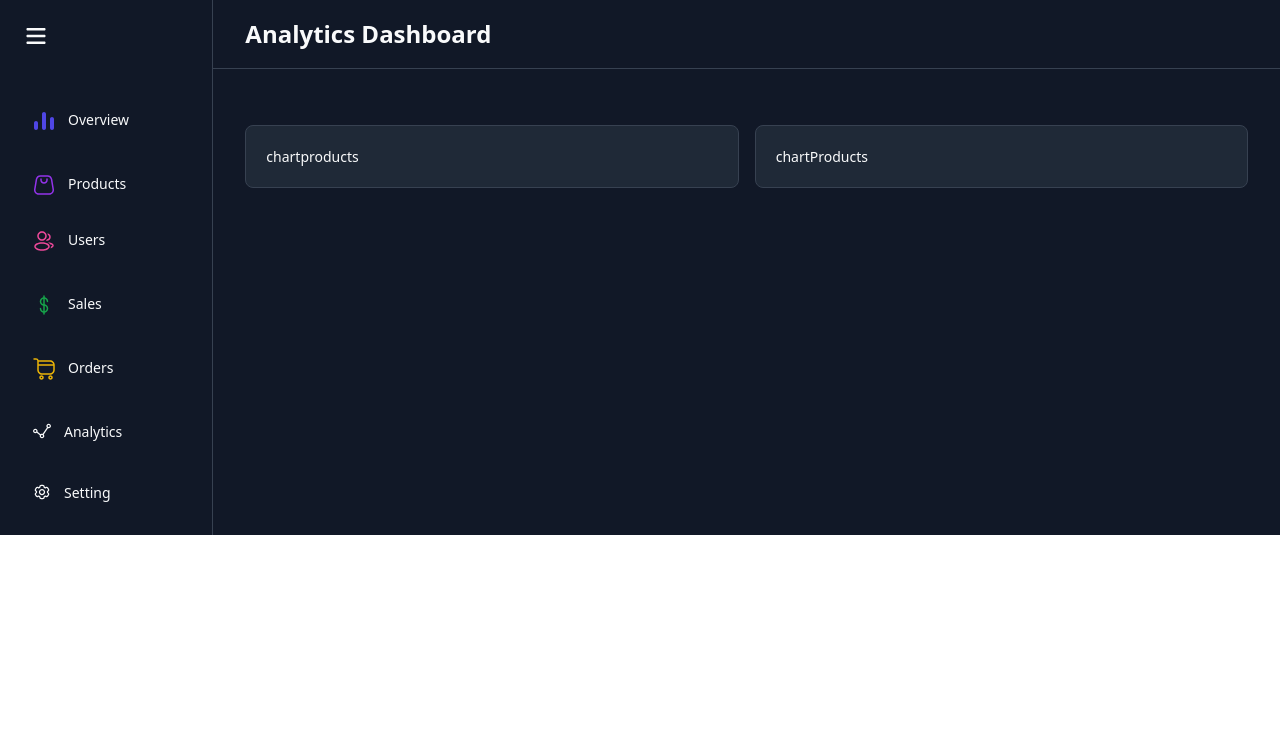
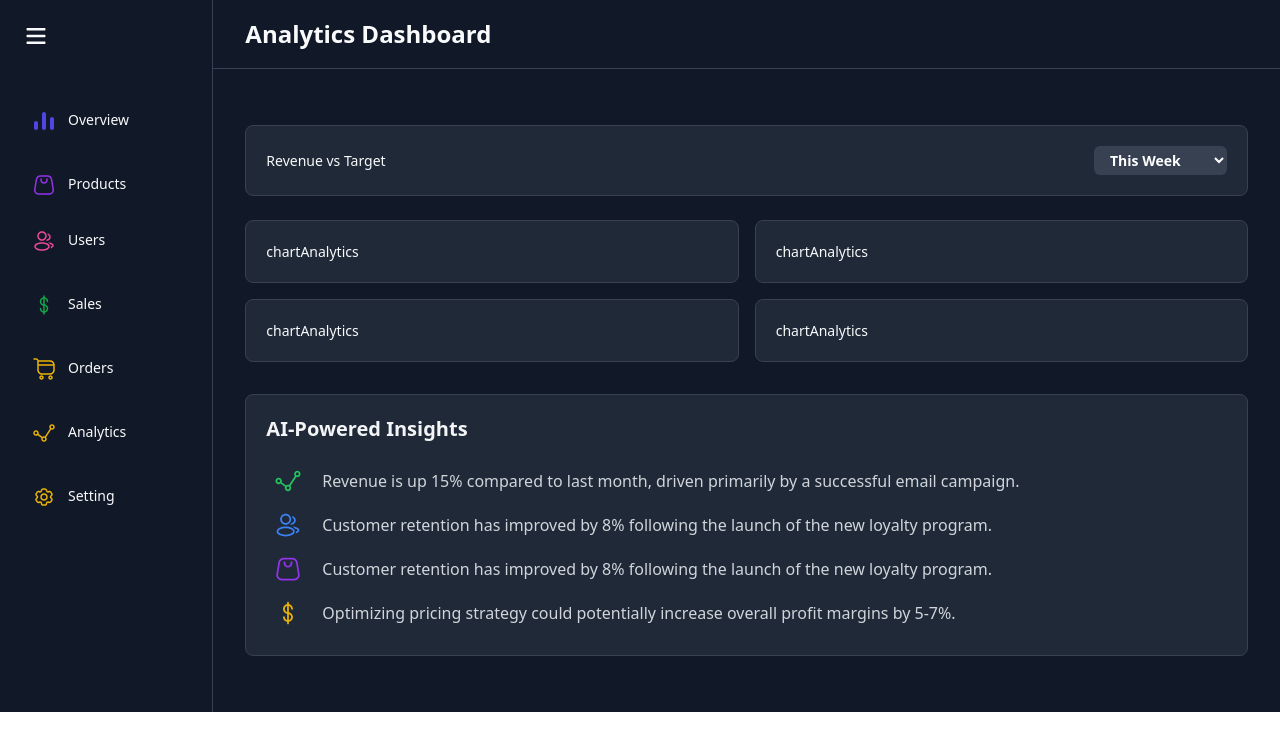
Before and after one commit to Code-Coterie-Team/react-admin-project, a React (Vite) app: page /analytics in a window 1280 px wide. Shown: the top 750 px of the page. Built offline with nearby package versions, Linux system fonts and the light colour scheme.

Commit message:
analyticPageAndPanelAnalytic

```diff
--- a/src/components/Analytics.tsx
+++ b/src/components/Analytics.tsx
@@ -1,25 +1,103 @@
 // import React from 'react'
-import PanelAnalytics from "./PanelAnalytics"
+import { Dollar, LineChart, ShoppingBag, Users } from "../icons";
+import PanelAnalytics from "./PanelAnalytics";
 
 function Analytics() {
   return (
-        <div className='analyticsPage main py-6 px-8'>
-            <div className='grid grid-cols-4 gap-3 pb-8'>
+    <div className="analyticsPage main py-6 px-8">
+      <div className="grid grid-cols-4 gap-3 pb-8">
         <PanelAnalytics />
       </div>
-
-            <div className="chartProducts grid grid-cols-2 gap-4">
-
+      <div className="revenueVsTarget flex justify-between items-center bg-menuBody p-5 rounded-lg border-bmenuBody border-[1px] border-solid mb-6">
+        <h2>Revenue vs Target</h2>
+        <select className="bg-gray-700 text-white py-1 px-3 rounded-md font-semibold focus:outline-none "
+          name=""
+          id=""
+        >
+          <option>This Week</option>
+          <option>This Month</option>
+          <option>This Quarter</option>
+          <option>This Year</option>
+        </select>
+      </div>
+      <div className="chartAnalytics grid grid-cols-2 gap-4 mb-8">
         <div className="bg-menuBody p-5 rounded-lg border-bmenuBody border-[1px] border-solid ">
-                    chartproducts
+          chartAnalytics
         </div>
         <div className="bg-menuBody p-5 rounded-lg border-bmenuBody border-[1px] border-solid ">
-                    chartProducts
+          chartAnalytics
+        </div>
+        <div className="bg-menuBody p-5 rounded-lg border-bmenuBody border-[1px] border-solid ">
+          chartAnalytics
+        </div>
+        <div className="bg-menuBody p-5 rounded-lg border-bmenuBody border-[1px] border-solid ">
+          chartAnalytics
         </div>
       </div>
 
+      <div className="aIPoweredInsights bg-menuBody p-5 rounded-lg border-bmenuBody border-[1px] border-solid mb-8">
+        <h2 className="pb-4 text-xl font-semibold text-gray-100">
+          AI-Powered Insights
+        </h2>
+        <div className="flex items-center">
+          <div className="p-2">
+            <LineChart
+              className="text-green-500"
+              width="1.75rem"
+              height="1.75rem"
+            />
           </div>
-    )
+
+          <p className="text-gray-300 pl-3 text-base">
+            Revenue is up 15% compared to last month, driven primarily by a
+            successful email campaign.
+          </p>
+        </div>
+        <div className="flex items-center">
+          <div className="p-2">
+            <Users
+              className="text-blue-500"
+              width="1.75rem"
+              height="1.75rem"
+            />
+          </div>
+
+          <p className="text-gray-300 pl-3 text-base">
+            Customer retention has improved by 8% following the launch of the
+            new loyalty program.
+          </p>
+        </div>
+        <div className="flex items-center">
+          <div className="p-2">
+            <ShoppingBag
+              className="text-purple-600"
+              width="1.75rem"
+              height="1.75rem"
+            />
+          </div>
+
+          <p className="text-gray-300 pl-3 text-base">
+            Customer retention has improved by 8% following the launch of the
+            new loyalty program.
+          </p>
+        </div>
+        <div className="flex items-center">
+          <div className="p-2">
+            <Dollar
+              className="text-yellow-500"
+              width="1.75rem"
+              height="1.75rem"
+            />
+          </div>
+
+          <p className="text-gray-300 pl-3 text-base">
+            Optimizing pricing strategy could potentially increase overall
+            profit margins by 5-7%.
+          </p>
+        </div>
+      </div>
+    </div>
+  );
 }
 
-export default Analytics
+export default Analytics;
--- a/src/components/PanelAnalytics.tsx
+++ b/src/components/PanelAnalytics.tsx
@@ -1,11 +1,15 @@
-// import React from 'react'
+import { ReactNode } from "react";
 
+interface IPanelAnalytic {
+  icon: ReactNode;
+  title: string;
+  amount: number;
+  type: "persent" | "aset" | "";
+  icomMountLastPeriod: ReactNode;
+  mountLastPeriod: string;
+}
 function PanelAnalytics() {
-    return (
-        <div>
-
-        </div>
-    )
+  return <div></div>;
 }
 
-export default PanelAnalytics
+export default PanelAnalytics;
--- a/src/components/Sidbar.tsx
+++ b/src/components/Sidbar.tsx
@@ -24,7 +24,7 @@ const Sidbar = () => {
             <BarChart01
               className="text-indigo-600"
               width="1.5rem"
-              height="1.rem"
+              height="1.5rem"
             />
             <span className="pl-3 font-medium ">Overview</span>
           </div>
@@ -35,7 +35,7 @@ const Sidbar = () => {
             <ShoppingBag
               className="text-purple-600"
               width="1.5rem"
-              height="1.rem"
+              height="1.5rem"
             />
             <span className="pl-3 font-medium ">Products</span>
           </div>
@@ -45,7 +45,7 @@ const Sidbar = () => {
             <Users
               className="text-pink-500"
               width="1.5rem"
-              height="1.rem"
+              height="1.5rem"
             />
             <span className="pl-3 font-medium ">Users</span>
           </div>
@@ -70,13 +70,17 @@ const Sidbar = () => {
         </Link>
         <Link to="/analytics">
           <div className="analytics mb-2 flex  p-4 hover:bg-bgHover rounded-lg">
-            <LineChart />
+            <LineChart className="text-yellow-500"
+              width="1.5rem"
+              height="1.5rem"/>
             <span className="pl-3 font-medium ">Analytics</span>
           </div>
         </Link>
         <Link to="/setting">
           <div className="setting flex p-4 hover:bg-bgHover rounded-lg">
-            <Setting />
+            <Setting className="text-yellow-500"
+              width="1.5rem"
+              height="1.5rem"/>
             <span className="pl-3 font-medium ">Setting</span>
           </div>
         </Link>
```
Lines whose indentation alone changed are shown as unchanged.
